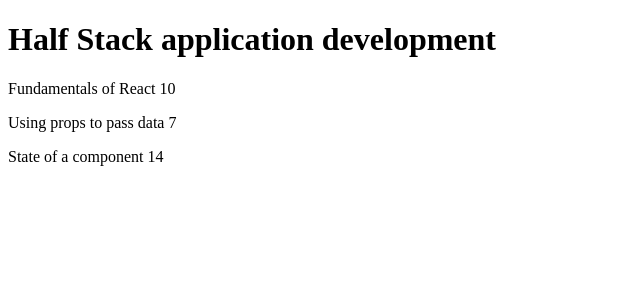
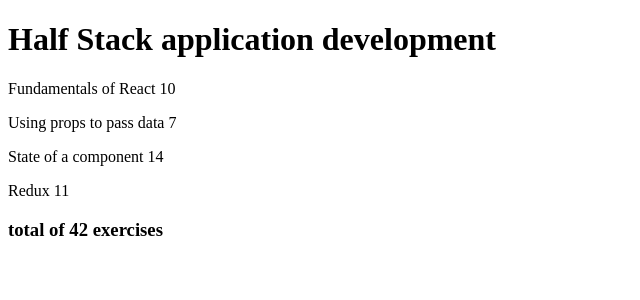
Before and after one commit to itsandesh/FullStack2022, a React (Create React App) app in the folder part2/courseinfo/: page / in a window 1280 px wide. Shown: the top 300 px of the page, without its empty margins (0-640 px from the left). Built offline with nearby package versions, Linux system fonts and the light colour scheme.

Commit message:
Exercise 2.2 Completed

```diff
--- a/part2/courseinfo/src/App.js
+++ b/part2/courseinfo/src/App.js
@@ -20,6 +20,11 @@
         name: 'State of a component',
         exercises: 14,
         id: 3
+      },
+      {
+        name: 'Redux',
+        exercises: 11,
+        id: 4
       }
     ]
   }
--- a/part2/courseinfo/src/components/Course.js
+++ b/part2/courseinfo/src/components/Course.js
@@ -5,6 +5,7 @@
         <div>
             <Header course={course} />
             <Content course={course} />
+            <Exercises course={course} />
 
         </div>
     )
@@ -24,6 +25,7 @@
             <Part1 part1={course.parts[0].name} exercises1={course.parts[0].exercises} />
             <Part2 part2={course.parts[1].name} exercises2={course.parts[1].exercises} />
             <Part3 part3={course.parts[2].name} exercises3={course.parts[2].exercises} />
+            <Part4 part4={course.parts[3].name} exercises4={course.parts[3].exercises} />
         </div>
     )
 }
@@ -55,5 +57,23 @@
         </div>
     )
 }
+const Part4 = (props) => {
+    return (
+        <div>
+            <p>
+                {props.part4} {props.exercises4}
+            </p>
+        </div>
+    )
+}
+
+const Exercises = ({ course }) => {
+    return (
+        <h3>
+            total of   {course.parts[0].exercises + course.parts[1].exercises + course.parts[2].exercises + course.parts[3].exercises} exercises
+        </h3>
+
+    )
+}
 
 export default Course
```
